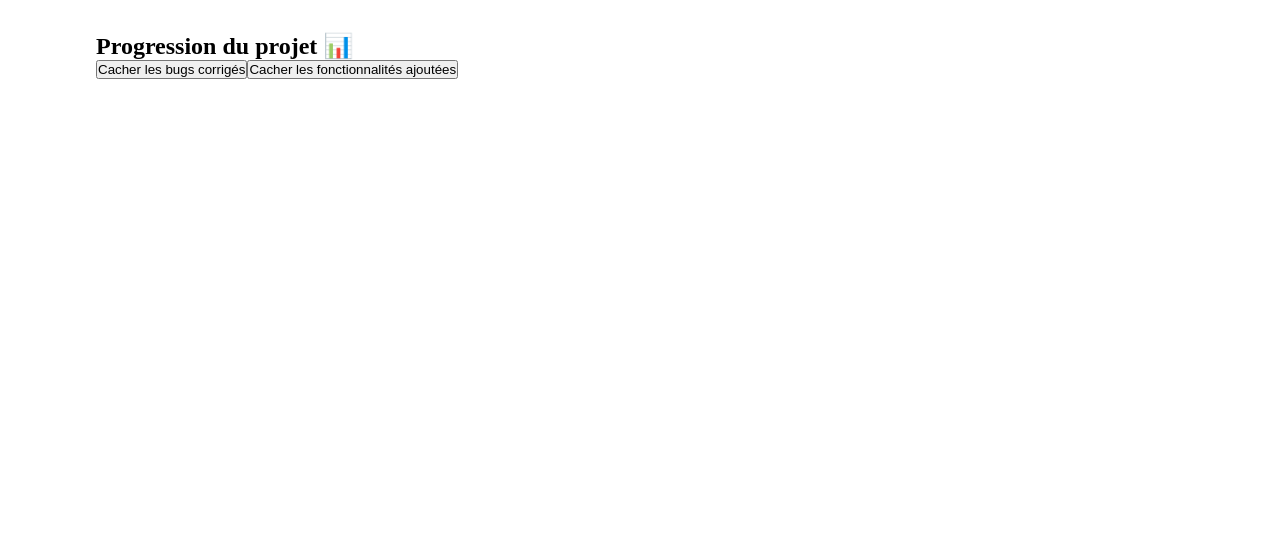
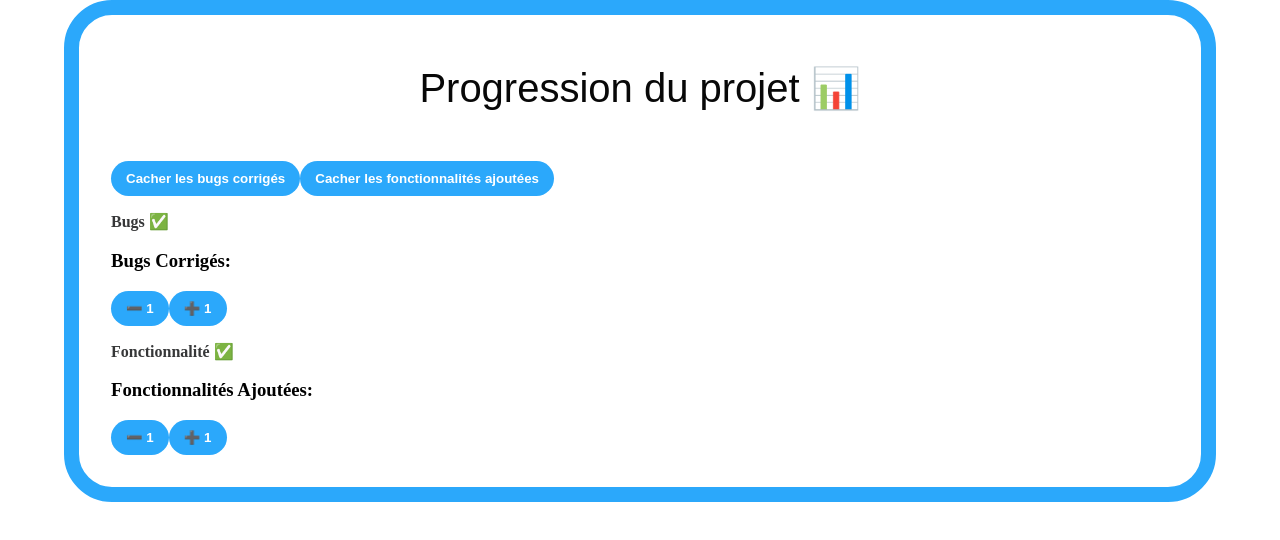
Before and after one commit to Denidenisa/react-js, a React (Vite) app in the folder demo-project/: page / in a window 1280 px wide. Shown: the top 540 px of the page. Built offline with nearby package versions, Linux system fonts and the light colour scheme.

Commit message:
exo7 fin

```diff
--- a/demo-project/src/exos/Exo7.module.css
+++ b/demo-project/src/exos/Exo7.module.css
@@ -0,0 +1,95 @@
+/* From Uiverse.io by suda-code */
+.charger {
+  padding: 10px 15px;
+  border: 0;
+  border-radius: 5rem;
+  background-color: #2ba8fb;
+  color: #ffffff;
+  font-weight: Bold;
+  transition: all 0.5s;
+  -webkit-transition: all 0.5s;
+
+}
+
+.charger:hover {
+  background-color: #6fc5ff;
+  box-shadow: 0 0 20px #6fc5ff50;
+  transform: scale(1.1);
+}
+
+.charger:active {
+  background-color: #3d94cf;
+  transition: all 0.25s;
+  -webkit-transition: all 0.25s;
+  box-shadow: none;
+  transform: scale(0.98);
+
+}
+.titleH3{
+display: block;
+font-size: 1.17em;
+margin-block-start: 1em;
+margin-block-end: 1em;
+margin-inline-start: 0px;
+margin-inline-end: 0px;
+font-weight: bold;
+
+}
+
+.btnB{
+  padding: 10px 15px;
+  border: 0;
+  border-radius: 5rem;
+  background-color: #2ba8fb;
+  color: #ffffff;
+  font-weight: Bold;
+  transition: all 0.5s;
+  -webkit-transition: all 0.5s;
+
+}
+.btnB:hover {
+  background-color: #6fc5ff;
+  box-shadow: 0 0 20px #6fc5ff50;
+  transform: scale(1.1);
+}
+
+.btnB:active {
+  background-color: #3d94cf;
+  transition: all 0.25s;
+  -webkit-transition: all 0.25s;
+  box-shadow: none;
+  transform: scale(0.98);
+}
+
+.bF{
+display: block;
+font-size: 1em;
+margin-block-start: 1em;
+margin-block-end: 1em;
+margin-inline-start: 0px;
+margin-inline-end: 0px;
+color: #363738;
+
+
+}
+
+.titre{
+  position: relative;
+  padding: 1.1rem;
+  margin: 0;
+  margin-bottom: 2rem;
+  font-family: "Raleway", sans-serif;
+  font-weight: 300;
+  font-size: 40px;
+  color: #080808;
+  -webkit-transition: all 0.4s ease 0s;
+  -o-transition: all 0.4s ease 0s;
+  transition: all 0.4s ease 0s;
+  display: flex;
+  justify-content: center;
+}
+.tout{
+  padding: 2rem;
+  border: #2ba8fb 15px solid;
+  border-radius: 3rem;
+}
--- a/demo-project/src/exos/Exo7Compteur.jsx
+++ b/demo-project/src/exos/Exo7Compteur.jsx
@@ -1,200 +1,41 @@
-export const Exo7Compteur=({nom})=>{
+import { useEffect, useState } from "react"
+import style from './Exo7.module.css'
 
+export const Exo7Compteur = (deni) => {
+  const [compte, setCompte] = useState(true)
+  // const [premierRendu, setPremierRendu] = useState(true)
+  const increment=()=>{
+    setCompte(compte>0?compte-1:0)
+  }
+  const decrement =()=>{
+    setCompte(compte+1)
+  }
+  useEffect(() => {
+    console.log(`🐣Le compteur "${deni.name}" apparaît à l'écran`)
+    const valeurSauvegardee = localStorage.getItem(`compteur_${deni.name}`)
+    if (valeurSauvegardee !== null) {
+      setCompte(Number(valeurSauvegardee))
+      console.log(`Valeur restaurée pour "${deni.name}:${valeurSauvegardee}"`)
+     }
+    // setPremierRendu(false)
+    return () => {
+      console.log(`Le compteur "${deni.name}" disparaît de l'écran`)
+    }
+
+  }, [deni.name])
+  useEffect(() => {
+    // if (!premierRendu) {
+    //   localStorage.setItem(`compteur_${deni.name}`, compte)
+    //   console.log(`💾 Sauvegarde de "${deni.name}": ${compte}`)
+    // }
+  }, [compte, deni.name])
+  //}, [compte, deni.name, premierRendu])
+
+  return (
+    <div>
+      <h3 className={style.titleH3}>{deni.name}: {compte}</h3>
+      <button  className={style.charger}onClick ={increment}>➖ 1</button>
+      <button  className={style.charger} onClick={decrement}>➕ 1</button>
+    </div>
+  )
 }
-
-
-
-
-
-
-
-
-
-
-
-
-
-
-
-
-
-
-
-
-
-
-
-
-
-
-
-
-
-
-
-
-
-
-
-
-
-
-
-
-
-
-
-
-
-
-
-
-
-
-
-
-
-
-
-
-
-
-
-
-
-
-
-
-
-
-
-
-
-
-
-
-
-
-
-
-
-
-
-
-
-
-
-
-
-
-
-
-
-
-
-
-
-
-
-
-
-
-
-
-
-
-
-
-
-
-
-
-
-// import { useEffect, useState } from "react"
-
-// export const Compteur = ({ nom }) => {
-//   // État pour stocker la valeur du compteur
-//   const [compte, setCompte] = useState(0)
-
-//   // 🔵 PREMIER useEffect : Charger la valeur sauvegardée au montage du composant
-//   // Tableau de dépendances VIDE [] = s'exécute UNE SEULE FOIS quand le composant apparaît
-//   useEffect(() => {
-//     console.log(`🐣 Le compteur "${nom}" apparaît à l'écran`)
-
-//     // Récupérer la valeur sauvegardée dans le localStorage
-//     const valeurSauvegardee = localStorage.getItem(`compteur_${nom}`)
-
-//     if (valeurSauvegardee !== null) {
-//       // Convertir la chaîne en nombre et restaurer la valeur
-//       setCompte(Number(valeurSauvegardee))
-//       console.log(`📥 Valeur restaurée pour "${nom}": ${valeurSauvegardee}`)
-//     }
-
-//     // Fonction de nettoyage (cleanup) : s'exécute quand le composant disparaît
-//     return () => {
-//       console.log(`💀 Le compteur "${nom}" disparaît de l'écran`)
-//     }
-//   }, [nom]) // Dépendance sur "nom" au cas où il changerait
-
-//   // 🟢 DEUXIÈME useEffect : Sauvegarder à chaque modification du compteur
-//   // Tableau de dépendances [compte] = s'exécute à chaque fois que "compte" change
-//   useEffect(() => {
-//     // Sauvegarder dans le localStorage
-//     localStorage.setItem(`compteur_${nom}`, compte)
-//     console.log(`💾 Sauvegarde du compteur "${nom}": ${compte}`)
-//   }, [compte, nom]) // Dépendances : se déclenche quand "compte" OU "nom" change
-
-//   // Icône selon le type de compteur
-//   const icone = nom.includes('Bug') ? '🐛' : '✨'
-
-//   return (
-//     <div style={{ margin: '1rem 0' }}>
-//       <h3>{icone} {nom}</h3>
-//       <div style={{
-//         display: 'flex',
-//         alignItems: 'center',
-//         gap: '1rem',
-//         marginTop: '1rem'
-//       }}>
-//         <button
-//           onClick={() => setCompte(compte - 1)}
-//           style={{
-//             padding: '0.5rem 1rem',
-//             fontSize: '1.2rem',
-//             cursor: 'pointer',
-//             backgroundColor: '#f03e3e',
-//             color: 'white',
-//             border: 'none',
-//             borderRadius: '4px'
-//           }}
-//         >
-//           ➖ -1
-//         </button>
-
-//         <span style={{
-//           fontSize: '2.5rem',
-//           fontWeight: 'bold',
-//           minWidth: '80px',
-//           textAlign: 'center'
-//         }}>
-//           {compte}
-//         </span>
-
-//         <button
-//           onClick={() => setCompte(compte + 1)}
-//           style={{
-//             padding: '0.5rem 1rem',
-//             fontSize: '1.2rem',
-//             cursor: 'pointer',
-//             backgroundColor: '#2f9e44',
-//             color: 'white',
-//             border: 'none',
-//             borderRadius: '4px'
-//           }}
-//         >
-//           ➕ +1
-//         </button>
-//       </div>
-//     </div>
-//   )
-// }
--- a/demo-project/src/exos/Exo7ProjectProgress.jsx
+++ b/demo-project/src/exos/Exo7ProjectProgress.jsx
@@ -1,26 +1,28 @@
-import{useState}from "react"
+import { useState } from "react"
 import style from './Exo7.module.css'
 import { Exo7Compteur } from "./Exo7Compteur"
 
-export const Exo7ProjectProgress = ()=>{
+export const Exo7ProjectProgress = () => {
 
-    const [afficherBugs, setAfficherBugs]=useState(true)
-    const[afficherFonctionnalites, setAfficerFonctionnalites]=useState(true)
+  const [afficherBugs, setAfficherBugs] = useState(true)
+  const [afficherFonctionnalites, setAfficerFonctionnalites] = useState(true)
 
-    return(
-        <div style={{padding:'2rem'}}>
-            <h2>Progression du projet 📊 </h2>
+  return (
+    <div className={style.tout}>
+      <h2 className={style.titre}>Progression du projet 📊 </h2>
 
-            <button  className={style.btnB} onClick={()=>setAfficherBugs(!afficherBugs)}>{afficherBugs?'Cacher':'Afficher'} les bugs corrigés</button>
+      <button className={style.btnB} onClick={() => setAfficherBugs(!afficherBugs)}>{afficherBugs ? 'Cacher' : 'Afficher'} les bugs corrigés  </button>
 
-           <button  className={style.btnB}
-          onClick={() => setAfficerFonctionnalites(!afficherFonctionnalites)}
+      <button className={style.btnB}
+        onClick={() => setAfficerFonctionnalites(!afficherFonctionnalites)}
 
-        >
-          {afficherFonctionnalites ? ' Cacher' : ' Afficher'}  les fonctionnalités ajoutées
-        </button>
-        {afficherFonctionnalites && <Exo7Compteur nom="Fonctionnalités ajoutées" />}
-      </div>
+      >
+        {afficherFonctionnalites ? ' Cacher' : ' Afficher'}  les fonctionnalités ajoutées  </button>
+      <h3 className={style.bF}>Bugs ✅</h3>
+      {afficherBugs && <Exo7Compteur  name="Bugs Corrigés" />}
+      <h3 className={style.bF}>Fonctionnalité ✅</h3>
+      {afficherFonctionnalites && <Exo7Compteur  name="Fonctionnalités Ajoutées" />}
+    </div>
 
   )
 }
```
Also changed, not shown: demo-project/src/demos/8_Cycle_De_Vie/EtreSpecial.jsx (line endings or trailing spaces), demo-project/src/demos/8_Cycle_De_Vie/EtreVivant.jsx (line endings or trailing spaces), demo-project/src/demos/8_Cycle_De_Vie/LaVie.jsx (line endings or trailing spaces).
